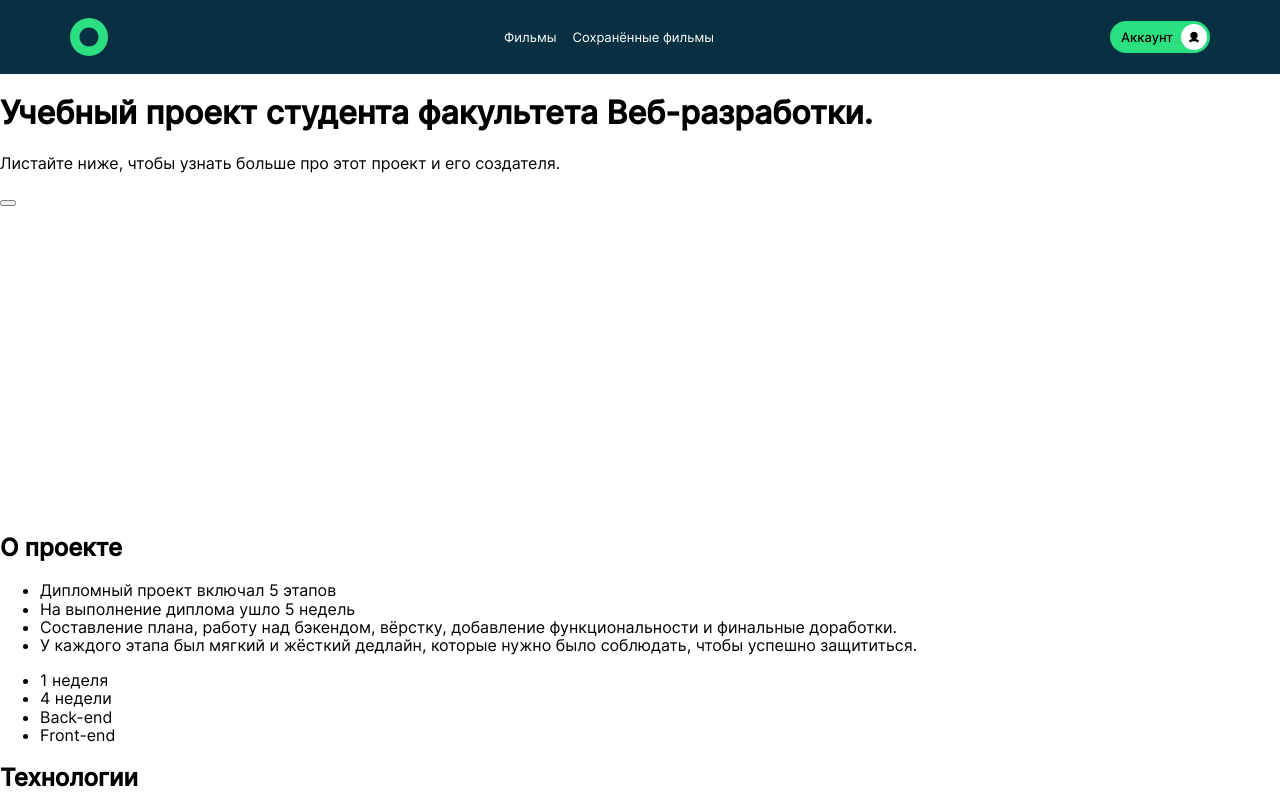
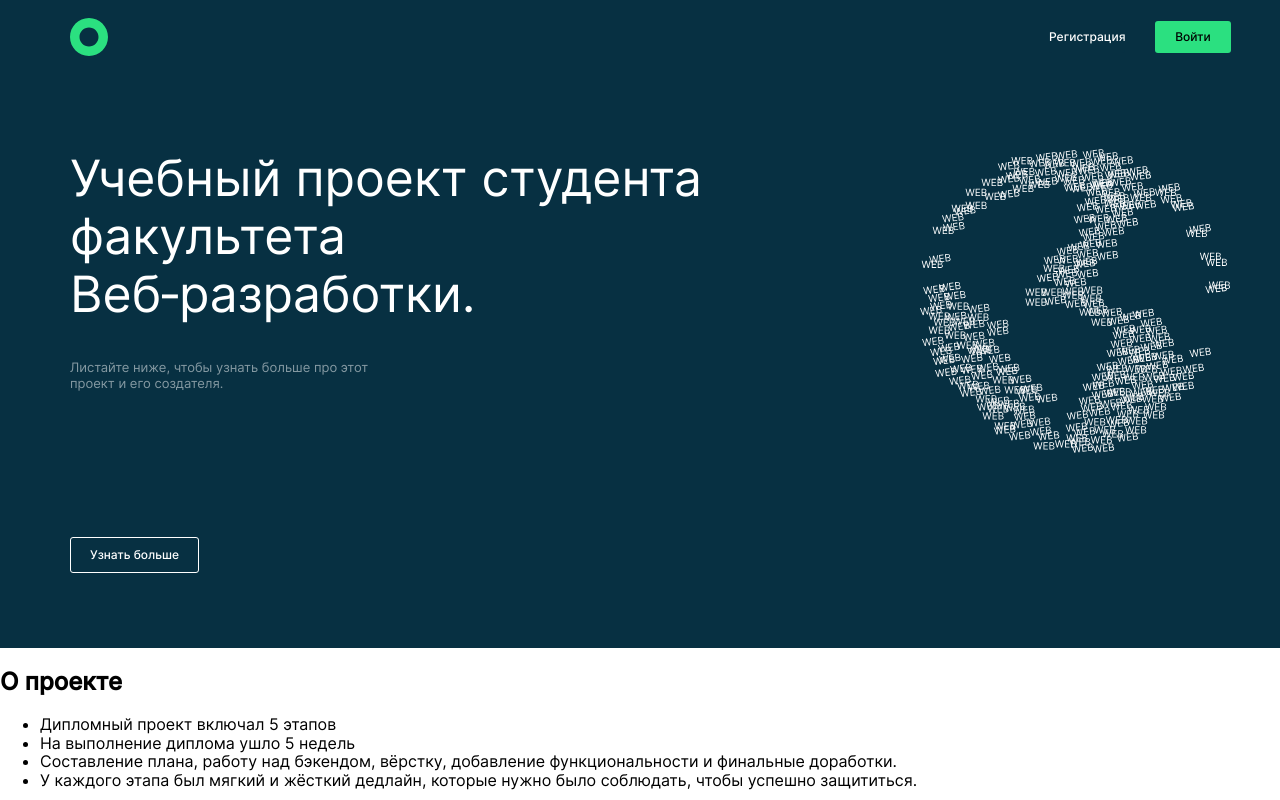
Before and after one commit to RitaKruglova/movies-explorer-frontend, a React app: page / in a window 1280 px wide. Shown: the top 800 px of the page. Built offline with nearby package versions, Linux system fonts and the light colour scheme.

Commit message:
feat: add styles for promo

```diff
--- a/src/components/Header/Header.js
+++ b/src/components/Header/Header.js
@@ -8,7 +8,7 @@ import HeaderAuth from "../HeaderAuth/HeaderAuth";
 
 function Header({modifier, isMainPage = false}) {
   const [isMenuOpen, setIsMenuOpen] = useState(false);
-  const [isAuthorized, setIsAuthorized] = useState(true);
+  const [isAuthorized, setIsAuthorized] = useState(false);
   const [windowWidth, setWindowWidth] = useState(window.innerWidth);
 
   useEffect(() => {
--- a/src/components/HeaderAuth/HeaderAuth.css
+++ b/src/components/HeaderAuth/HeaderAuth.css
@@ -1,6 +1,6 @@
 .header-auth {
   display: flex;
-  margin: 0 70px 0 0;
+  margin: 0 49px 0 0;
   align-items: center;
 }
 
--- a/src/components/NavTab/NavTab.css
+++ b/src/components/NavTab/NavTab.css
@@ -0,0 +1,12 @@
+.navtab {
+  width: 129px;
+  height: 36px;
+  background-color: #073042;
+  color: #FFF;
+  font-size: 12px;
+  font-style: normal;
+  font-weight: 500;
+  line-height: 16px;
+  border: 1px solid white;
+  border-radius: 3px;
+}
--- a/src/components/NavTab/NavTab.js
+++ b/src/components/NavTab/NavTab.js
@@ -3,7 +3,9 @@ function NavTab() {
     <button
       type="button"
       className="navtab"
-    />
+    >
+      Узнать больше
+    </button>
   )
 }
 
--- a/src/components/Promo/Promo.css
+++ b/src/components/Promo/Promo.css
@@ -0,0 +1,37 @@
+.promo {
+  background-color: #073042;
+  height: 574px;
+  width: 100%;
+  display: flex;
+}
+
+.promo__info {
+  margin: 75px auto auto 70px;
+}
+
+.promo__title {
+  width: 640px;
+  color: #FFF;
+  font-size: 50px;
+  font-style: normal;
+  font-weight: 400;
+  line-height: 58px;
+  margin: 0 0 36px 0;
+}
+
+.promo__subtitle {
+  width: 310px;
+  color: #FFF;
+  font-size: 13px;
+  font-style: normal;
+  font-weight: 400;
+  line-height: normal;
+  opacity: 0.5;
+  margin-bottom: 146px;
+}
+
+.promo__image {
+  width: 310px;
+  height: 304px;
+  margin: 75px 50px auto auto;
+}
--- a/src/components/Promo/Promo.js
+++ b/src/components/Promo/Promo.js
@@ -5,7 +5,9 @@ function Promo() {
   return (
     <section className="promo">
       <div className="promo__info">
-        <h1 className="promo__title">Учебный проект студента факультета Веб-разработки.</h1>
+        <h1 className="promo__title">
+          Учебный проект студента факультета Веб&#8209;разработки.
+          </h1>
         <p className="promo__subtitle">Листайте ниже, чтобы узнать больше про этот проект и его создателя.</p>
         <NavTab />
       </div>
--- a/src/index.css
+++ b/src/index.css
@@ -8,3 +8,5 @@
 @import url(./components/AccountButton/AccountButton.css);
 @import url(./components/BurgerButton/BurgerButton.css);
 @import url(./components/DropdownMenu/DropdownMenu.css);
+@import url(./components/Promo/Promo.css);
+@import url(./components/NavTab/NavTab.css);
```
